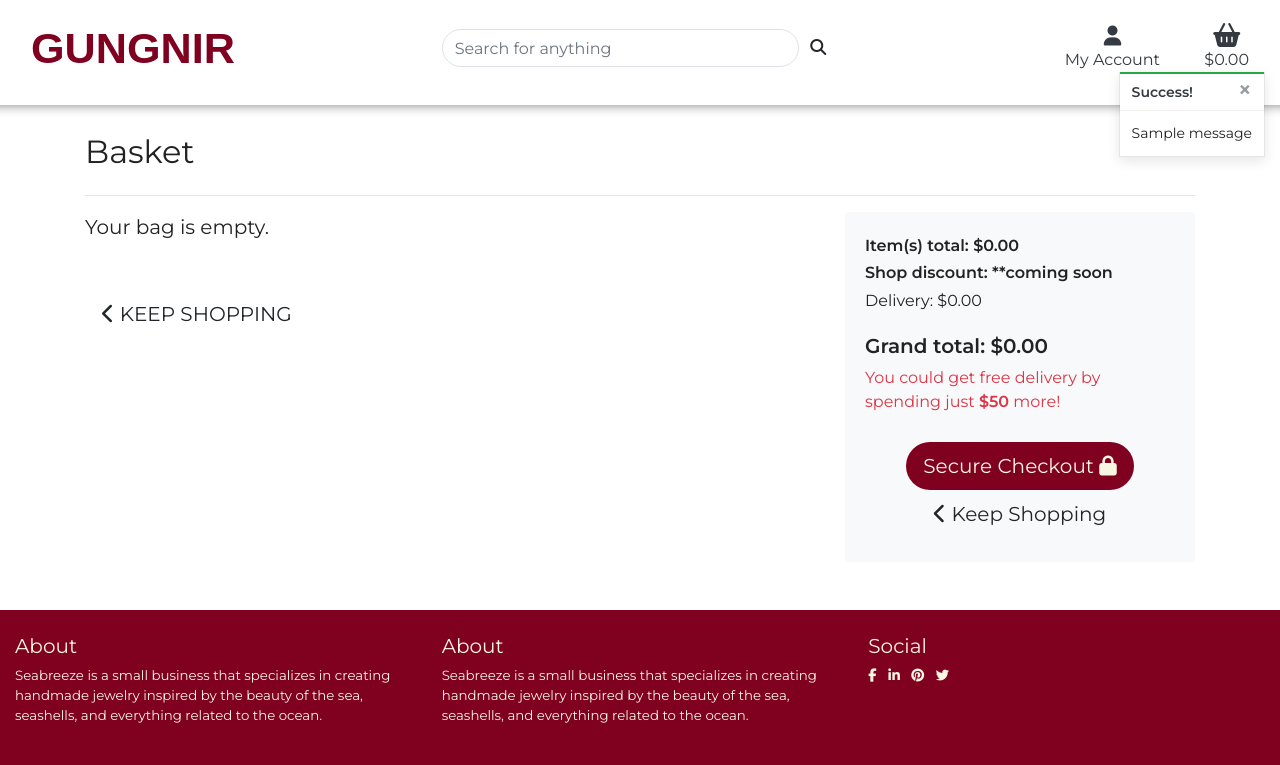
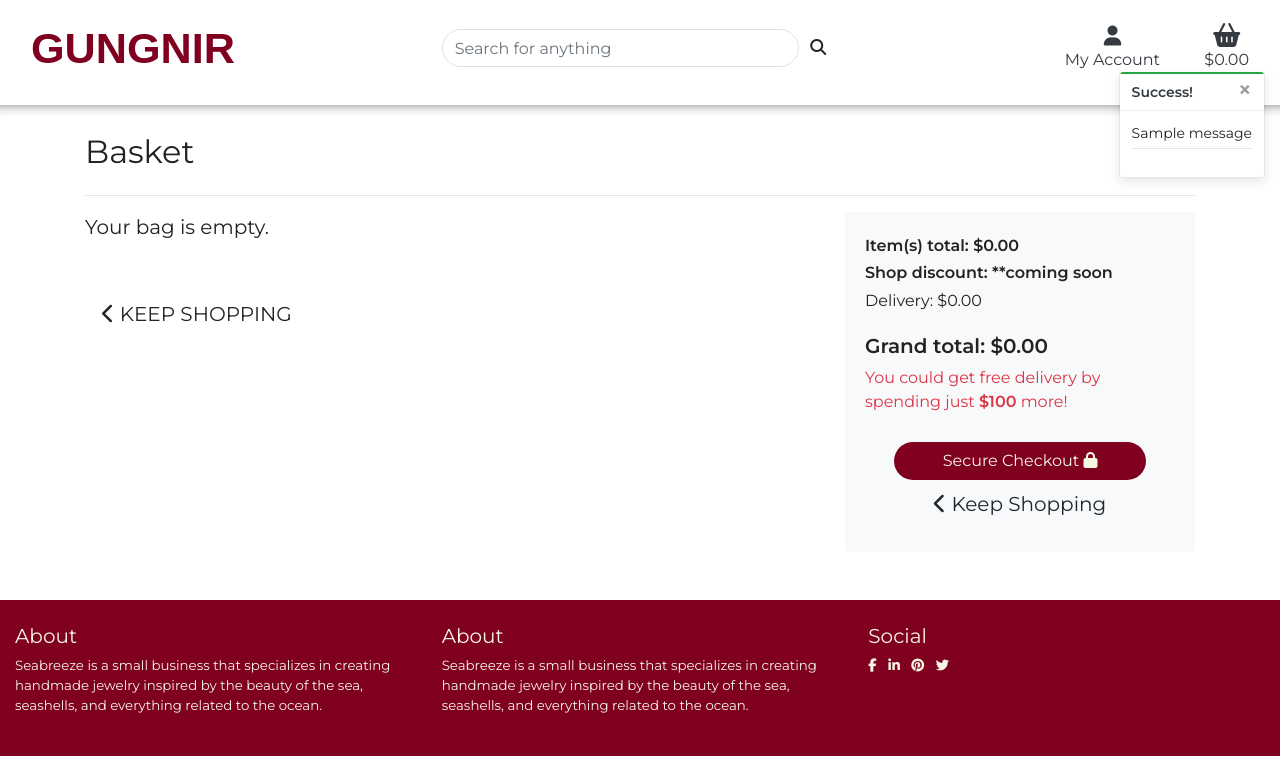
Before and after one commit to e-kai00/gungnir-shop, a Django app: page /basket/ in a window 1280 px wide. Shown: the top 765 px of the page. Run offline with Django 3.2, Linux system fonts and the light colour scheme; tables that the repository leaves empty hold one stand-in row (values such as "Sample post"); one stand-in notice (Sample message) is shown; some libraries are stand-ins or nearby versions; some web fonts are replaced.

Commit message:
Style toast messages

```diff
--- a/basket/templates/basket/basket.html
+++ b/basket/templates/basket/basket.html
@@ -110,7 +110,7 @@
                     </li>
 
                     <li class="list-group-item border-0 bg-light pb-4 text-center">
-                        <a href="" class="btn btn-lg rounded-pill basket-btn">
+                        <a href="" class="btn rounded-pill px-5 basket-btn">
                             <span class="">Secure Checkout</span>
                             <span class="icon">
                                 <i class="fas fa-lock"></i>
--- a/gungnir_shop/settings.py
+++ b/gungnir_shop/settings.py
@@ -164,5 +164,5 @@ MEDIA_ROOT = os.path.join(BASE_DIR, 'media')
 
 DEFAULT_AUTO_FIELD = 'django.db.models.BigAutoField'
 
-FREE_DELIVERY_THRESHOLD = 50   # remove later
+FREE_DELIVERY_THRESHOLD = 100   # remove later
 STANDARD_DELIVERY_PERCENTAGE = 10
--- a/static/css/base.css
+++ b/static/css/base.css
@@ -87,7 +87,7 @@ body {
     color: #222222;
 }
 
-/* ------------------------------- Bootstrap toasts */
+/* ------------------------------- Toasts */
 
 .message-container {
     position: fixed;
@@ -97,11 +97,17 @@ body {
 }
 
 .custom-toast {
-    overflow: visible;
+    overflow: hidden;
 }
 
 .toast-capper {
     height: 2px;
+}
+
+.notification-wrapper {
+    height: 100px;
+    overflow-y: auto;
+    overflow-x: hidden;
 }
 
 /* --------------------Home page */
--- a/templates/includes/toasts/toast_error.html
+++ b/templates/includes/toasts/toast_error.html
@@ -1,5 +1,4 @@
-<div class="toast custom-toast rounded-0 border-top-0" data-autohide="false">
-    <div class="arrow-up arrow-danger"></div>
+<div class="toast custom-toast border-top-0" data-autohide="false">
     <div class="w-100 toast-capper bg-danger"></div>
     <div class="toast-header bg-white text-dark">
         <strong class="mr-auto">Error!</strong>
--- a/templates/includes/toasts/toast_info.html
+++ b/templates/includes/toasts/toast_info.html
@@ -1,5 +1,4 @@
-<div class="toast custom-toast rounded-0 border-top-0" data-autohide="false">
-    <div class="arrow-up arrow-info"></div>
+<div class="toast custom-toast border-top-0" data-autohide="false">
     <div class="w-100 toast-capper bg-info"></div>
     <div class="toast-header bg-white text-dark">
         <strong class="mr-auto">Alert!</strong>
--- a/templates/includes/toasts/toast_success.html
+++ b/templates/includes/toasts/toast_success.html
@@ -1,5 +1,4 @@
-<div class="toast custom-toast rounded-0 border-top-0" data-autohide="false">
-    <div class="arrow-up arrow-success"></div>
+<div class="toast custom-toast border-top-0" data-autohide="false">
     <div class="w-100 toast-capper bg-success"></div>
     <div class="toast-header bg-white text-dark">
         <strong class="mr-auto">Success!</strong>
@@ -8,6 +7,48 @@
         </button>
     </div>
     <div class="toast-body bg-white">
-        {{ message }}
+        <div class="row">
+            <div class="col">
+                {{ message }}
+                <hr class="mt-1 mb-3">
+            </div>
+        </div>
+        {% if grand_total %}
+            <p class="bg-white text-black py-1">Your Basket ({{ product_count }})</p>
+
+            <div class="notification-wrapper">
+                {% for item in basket_items %}
+                    <div class="row">
+                        <div class="col-3 my-1">
+                            <img class="w-100" src="{{ item.product.image.url }}">
+                        </div>
+                        <div class="col-9">
+                            <p class="my-0"><strong>{{ item.product.name }}</strong></p>
+                            <p class="my-0 small text-muted">Qty: {{ item.quantity }}</p>
+                        </div>
+                    </div>
+                {% endfor %}
+            </div>
+
+            <div class="row">
+                <div class="col">
+                    <strong><p class="mt-3 mb-1 text-dark">
+                        Total{% if free_delivery_delta > 0 %} (Exc. delivery){% endif %}:  <!-- to remove later free_delivery_delta  -->
+                        <span class="float-right">${{ total|floatformat:2 }}</span>
+                    </p></strong>
+                    {% if free_delivery_delta > 0 %}
+                        <p class="mb-0 p-2 bg-warning shadow-sm text-dark text-center">
+                            Spend <strong>${{ free_delivery_delta }}</strong> more to get free next day delivery!
+                        </p>
+                    {% endif %}
+                    <a href="{% url 'view_basket' %}" class="btn btn-black btn-block rounded-pill basket-btn">
+                        <span class="">Go To Secure Checkout</span>
+                        <span class="icon">
+                            <i class="fas fa-lock"></i>
+                        </span>
+                    </a>
+                </div>
+            </div>
+        {% endif %}
     </div>
 </div>
--- a/templates/includes/toasts/toast_warning.html
+++ b/templates/includes/toasts/toast_warning.html
@@ -1,5 +1,4 @@
-<div class="toast custom-toast rounded-0 border-top-0" data-autohide="false">
-    <div class="arrow-up arrow-warning"></div>
+<div class="toast custom-toast border-top-0" data-autohide="false">
     <div class="w-100 toast-capper bg-warning"></div>
     <div class="toast-header bg-white text-dark">
         <strong class="mr-auto">Warning!</strong>
```
